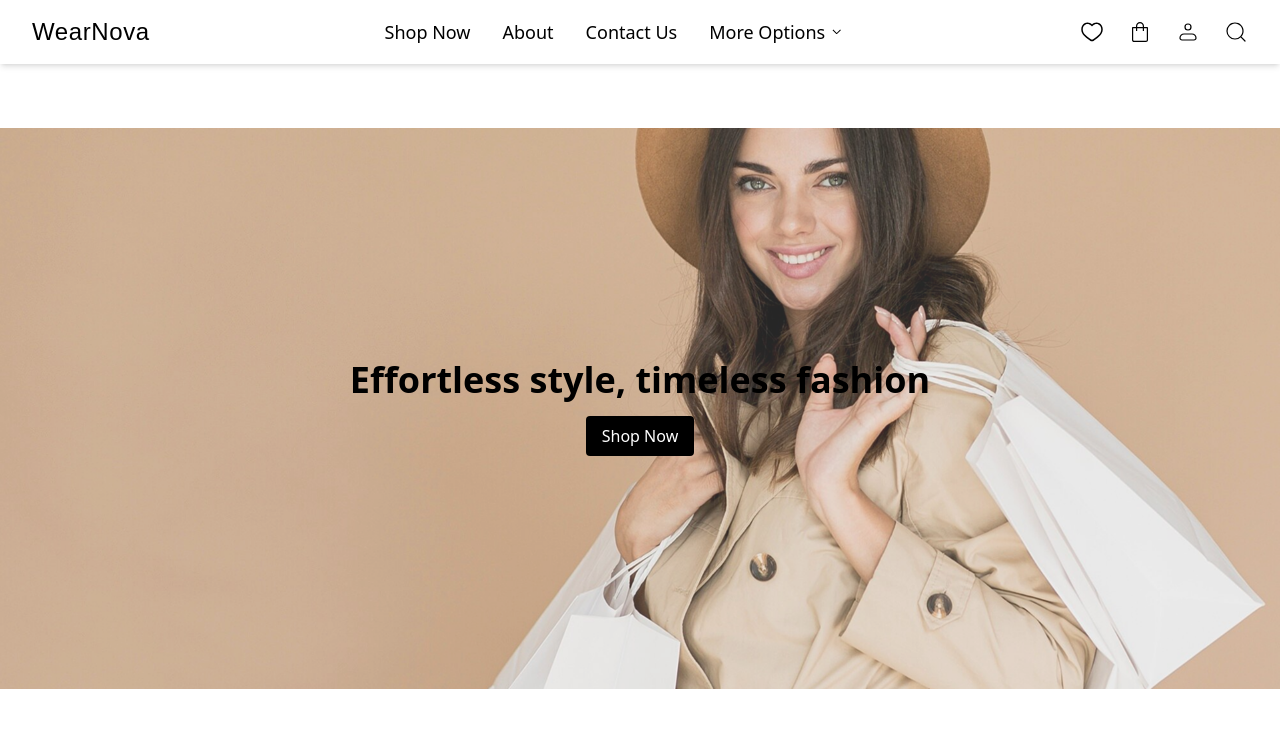
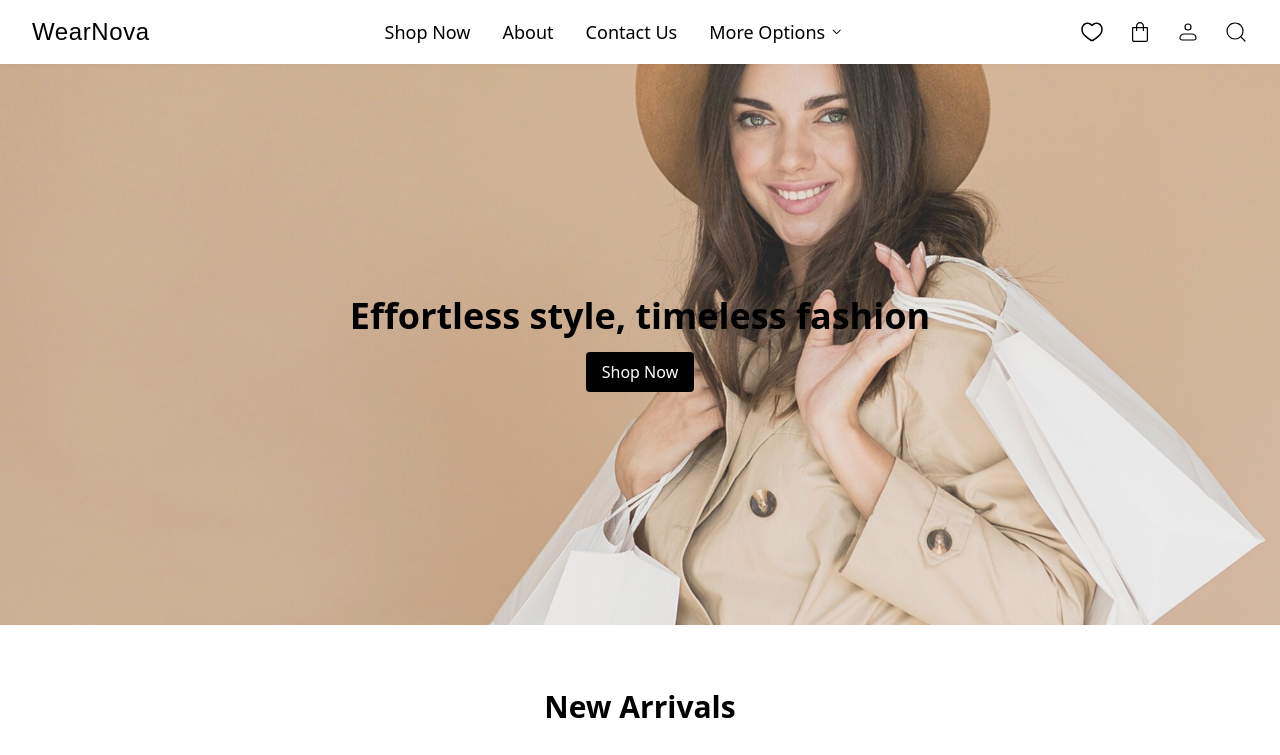
Before and after one commit to aasthatam/fashion_ecommerce, a React (Vite) app: page / in a window 1280 px wide. Shown: the top 755 px of the page. Built offline with nearby package versions, Linux system fonts and the light colour scheme; a web font is replaced by a local one.

Commit message:
changes made in home page

```diff
--- a/src/pages/Home.jsx
+++ b/src/pages/Home.jsx
@@ -24,7 +24,7 @@ const Home = () => {
     <div className="font-sans">
 
     {/* Hero Section */}
-      <section className="relative text-center py-16">
+      <section className="relative text-center py-0">
         <img
           src={HeroImg}
           alt="Fashion model"
```
